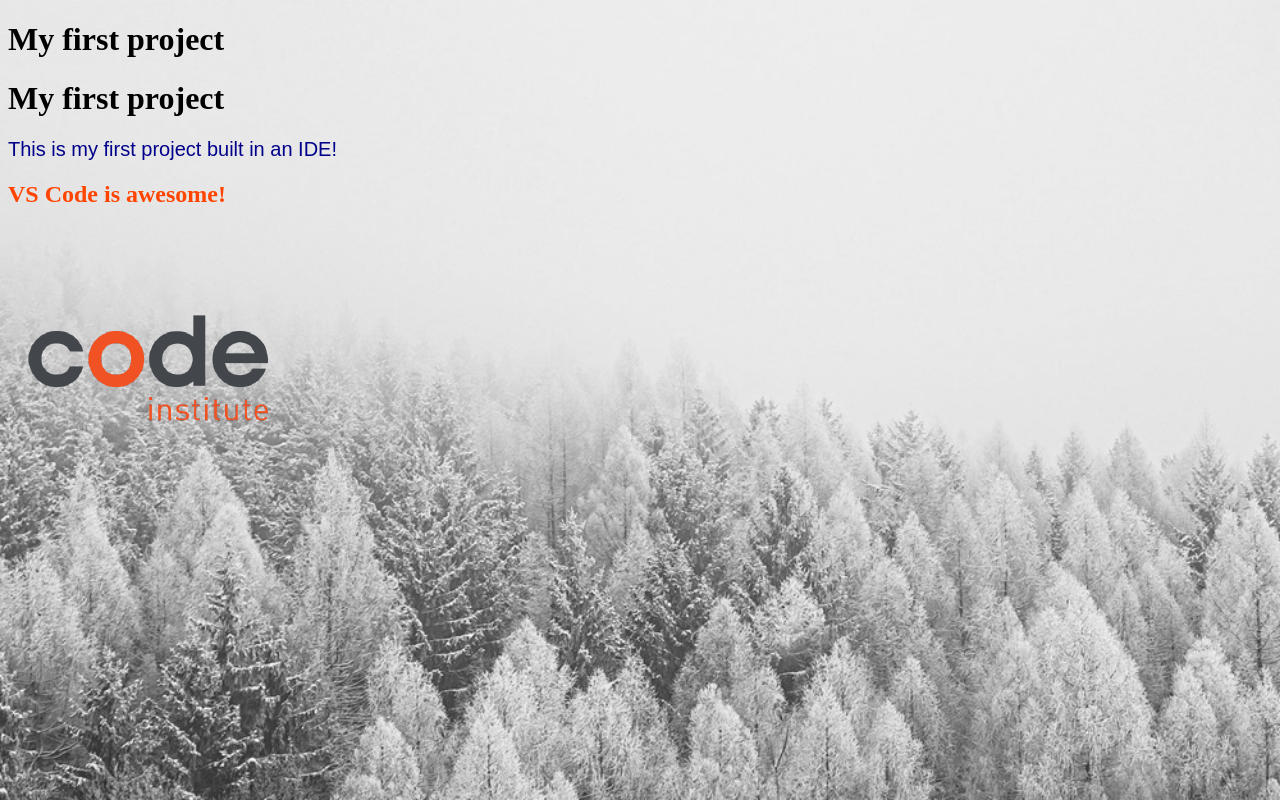
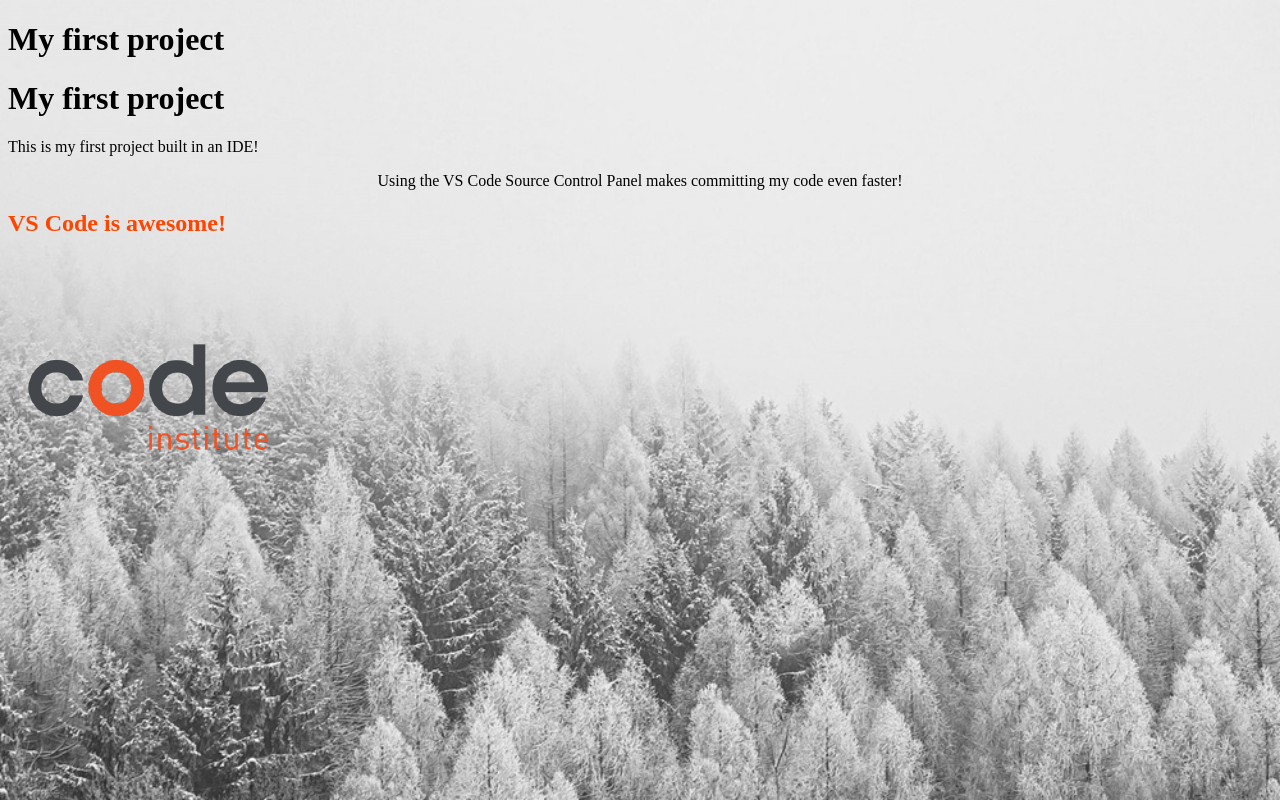
Before and after one commit to ka-kwok/my-first-project, a plain HTML site: page index.html in a window 1280 px wide. Drawn offline with Linux system fonts and the light colour scheme.

Commit message:
Add centered text paragraph and style rule for text-center class

```diff
--- a/assets/css/styles.css
+++ b/assets/css/styles.css
@@ -10,12 +10,15 @@ body{
     background-size: cover;
 
 }
+
 h2{
     color: orangered;
 }
+
 p{
-    color: darkblue;
-    font-size: 20px;
-    font-family: Arial, sans-serif;
     font-style: bold;
 }
+
+.text-center {
+    text-align: center;
+}
--- a/index.html
+++ b/index.html
@@ -6,10 +6,12 @@
     <title>My first project</title>
     <link rel="stylesheet" href="assets/css/styles.css" />
   </head>
+
   <body>
     <h1>My first project</h1>
     <h1>My first project</h1>
     <p>This is my first project built in an IDE!</p>
+    <p class="text-center">Using the VS Code Source Control Panel makes committing my code even faster!</p>
     <h2>VS Code is awesome!</h2>
     <img src="assets/images/01-02-02_ci-logo.png" alt="Code Institute Logo" />
   </body>
```
